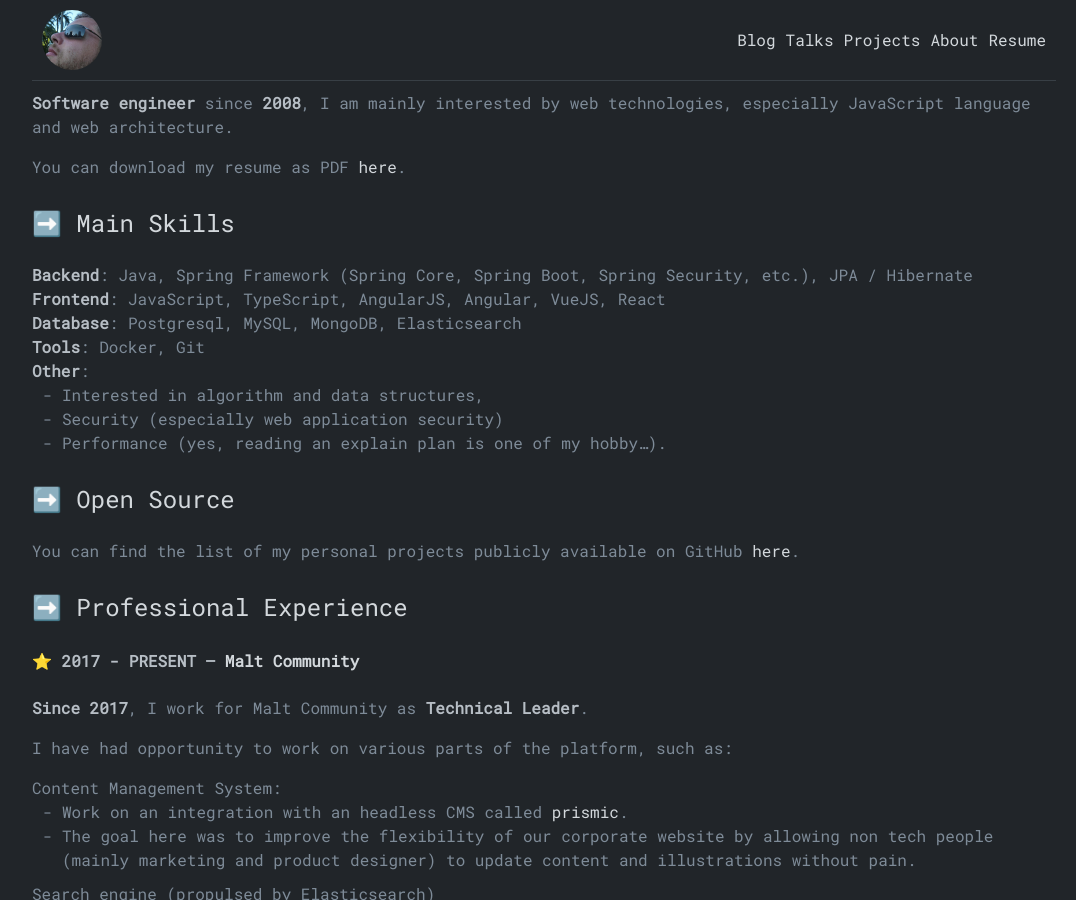
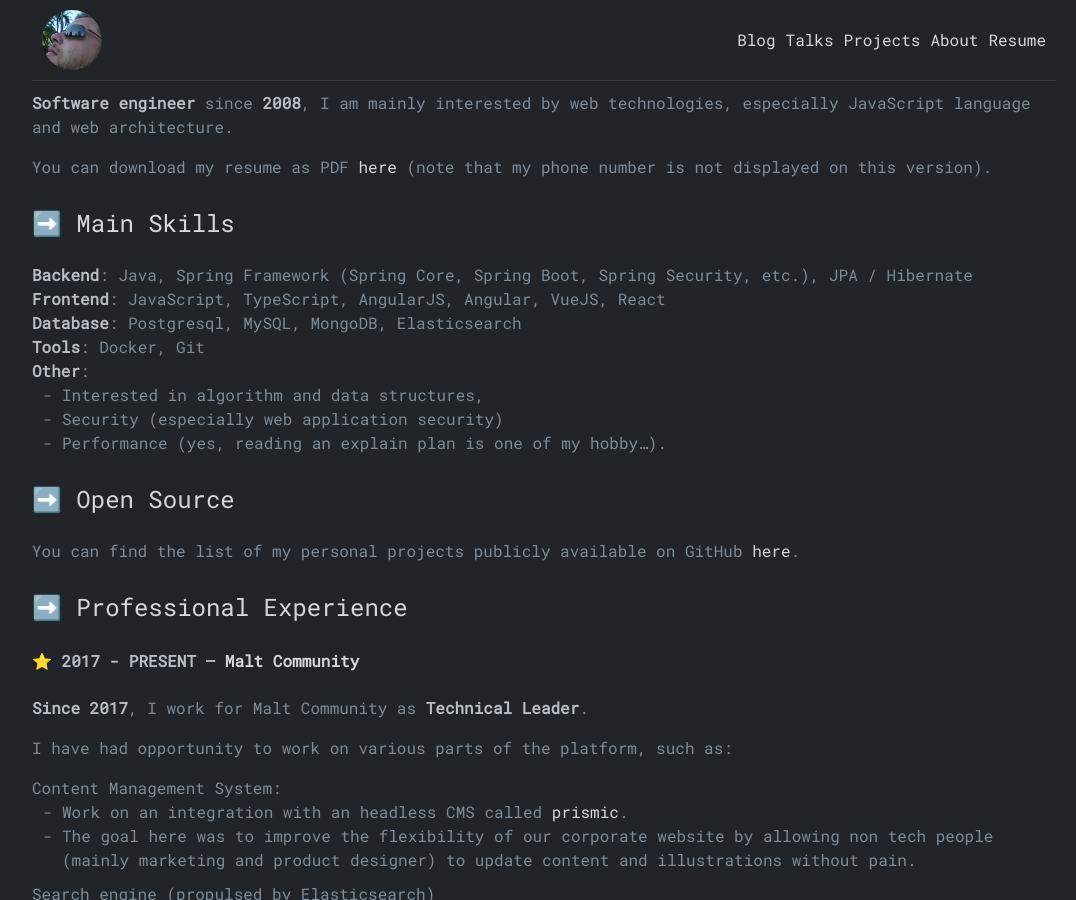
Before and after one commit to mjeanroy/mjeanroy.github.io, a Jekyll site: the page built from resume/index.html, in a window 1280 px wide and 900 px high. Shown: the whole window, without its empty margins (96-1172 px from the left). Built offline with Jekyll 4.4.1, drawn with Linux system fonts in a browser that asks for light colours.

Commit message:
Small update

```diff
--- a/_includes/resume.md
+++ b/_includes/resume.md
@@ -1,6 +1,6 @@
 **Software engineer** since **2008**, I am mainly interested by web technologies, especially JavaScript language and web architecture.
 
-You can download my resume as PDF [here](/static/resume.pdf).
+You can download my resume as PDF [here](/static/resume.pdf) (note that my phone number is not displayed on this version).
 
 #### ➡️ Main Skills
 
```
Also changed, not shown: 1 other file.
